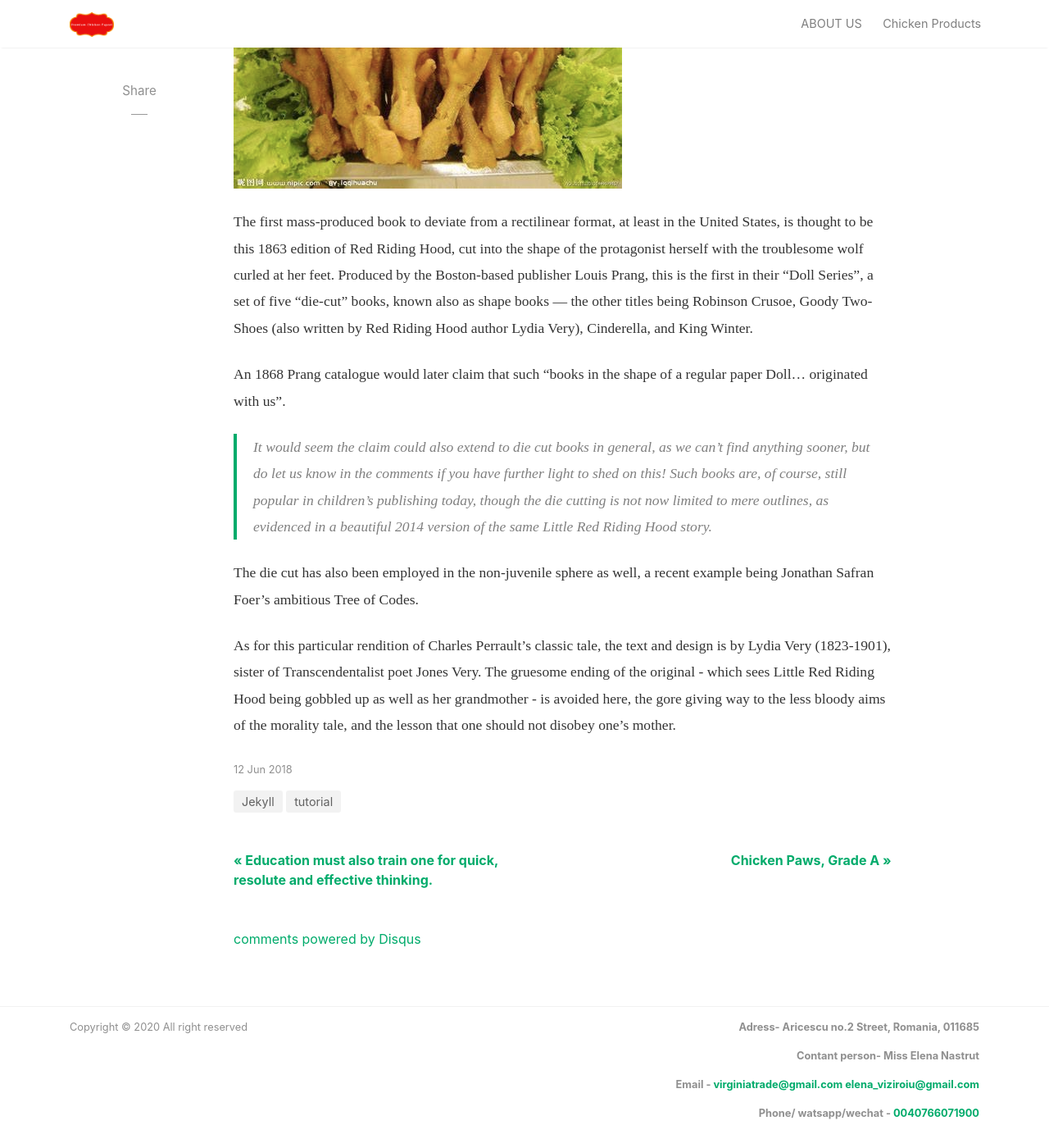
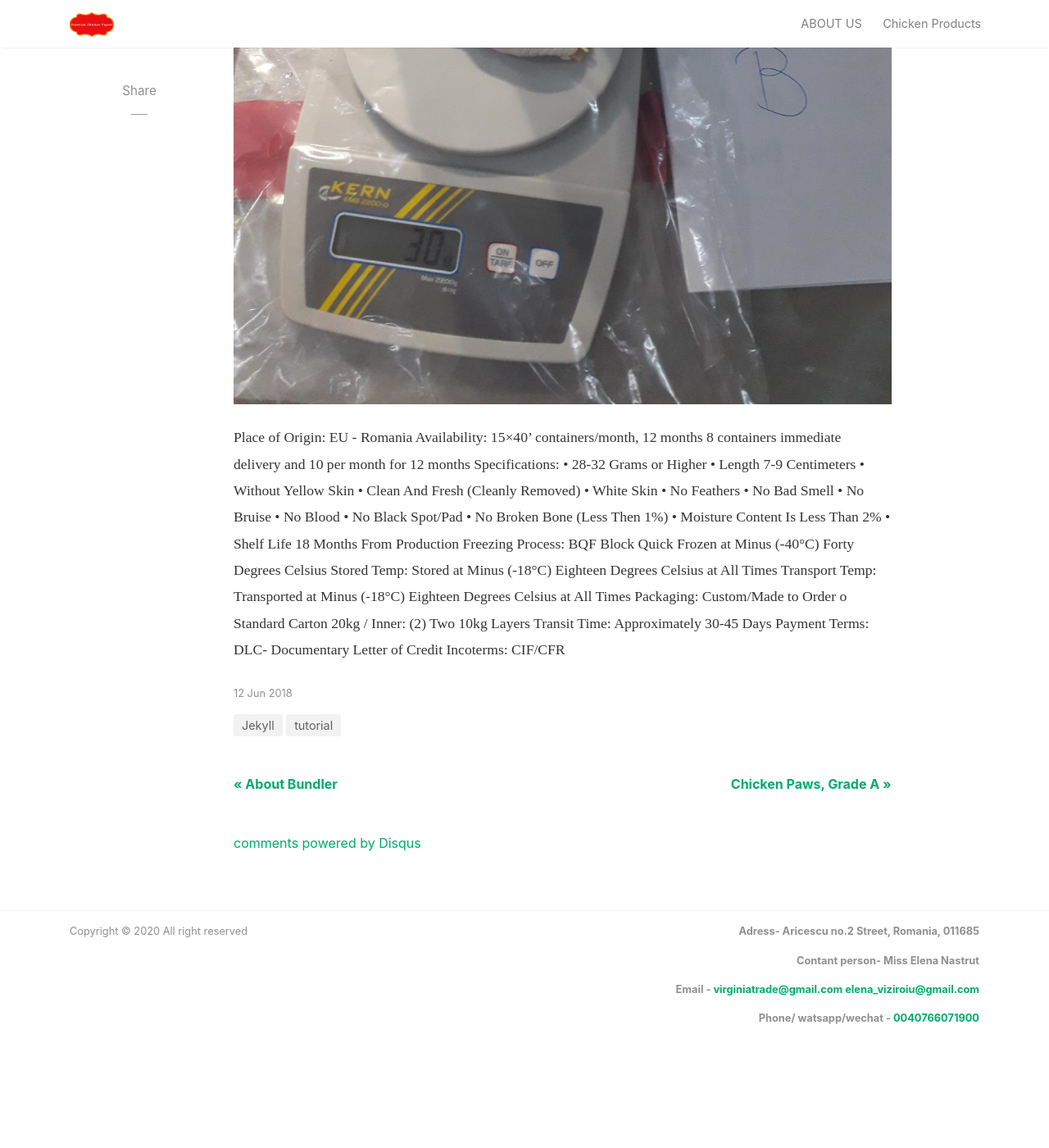
Before and after one commit to gpf192/gpf192.github.io, a Jekyll site: the page built from _posts/2018-06-12-first-mass-produced.md, in a window 1280 px wide and 1400 px high, scrolled down 551 px. Shown: the whole window at 82% size. Built offline with Jekyll 4.4.1, drawn with Linux system fonts in a browser that asks for light colours; nearby versions of some CDN libraries; comment, search, counter and statistics services are not loaded; after the commit the page ends 1892 px from its top, so only the background shows below that; some of the changed text lies outside the part shown.

Commit message:
feat style

```diff
--- a/_posts/2018-06-12-first-mass-produced.md
+++ b/_posts/2018-06-12-first-mass-produced.md
@@ -1,16 +1,31 @@
 ---
 layout: post
-title:  "The first mass-produced book to deviate from a rectilinear format"
+title:  "Chicken Paws, Grade B"
 author: sal
 categories: [ Jekyll, tutorial ]
 image: assets/images/ccc.png
 ---
-The first mass-produced book to deviate from a rectilinear format, at least in the United States, is thought to be this 1863 edition of Red Riding Hood, cut into the shape of the protagonist herself with the troublesome wolf curled at her feet. Produced by the Boston-based publisher Louis Prang, this is the first in their “Doll Series”, a set of five “die-cut” books, known also as shape books — the other titles being Robinson Crusoe, Goody Two-Shoes (also written by Red Riding Hood author Lydia Very), Cinderella, and King Winter.
-
-An 1868 Prang catalogue would later claim that such “books in the shape of a regular paper Doll... originated with us”.
-
-> It would seem the claim could also extend to die cut books in general, as we can’t find anything sooner, but do let us know in the comments if you have further light to shed on this! Such books are, of course, still popular in children’s publishing today, though the die cutting is not now limited to mere outlines, as evidenced in a beautiful 2014 version of the same Little Red Riding Hood story.
-
-The die cut has also been employed in the non-juvenile sphere as well, a recent example being Jonathan Safran Foer’s ambitious Tree of Codes.
-
-As for this particular rendition of Charles Perrault’s classic tale, the text and design is by Lydia Very (1823-1901), sister of Transcendentalist poet Jones Very. The gruesome ending of the original - which sees Little Red Riding Hood being gobbled up as well as her grandmother - is avoided here, the gore giving way to the less bloody aims of the morality tale, and the lesson that one should not disobey one’s mother.
+Place of Origin: EU - Romania
+Availability: 15×40’ containers/month, 12 months
+8 containers immediate delivery and 10 per month for 12 months
+Specifications:
+•	28-32 Grams or Higher
+•	Length 7-9 Centimeters
+•	Without Yellow Skin
+•	Clean And Fresh (Cleanly Removed)
+•	White Skin
+•	No Feathers
+•	No Bad Smell
+•	No Bruise
+•	No  Blood
+•	No Black Spot/Pad
+•	No Broken Bone (Less Then 1%)
+•	Moisture Content Is Less Than 2%
+•	Shelf Life 18 Months From Production
+Freezing Process: BQF Block Quick Frozen at Minus (-40°C) Forty Degrees Celsius
+Stored Temp: Stored at Minus (-18°C) Eighteen Degrees Celsius at All Times
+Transport Temp: Transported at Minus (-18°C) Eighteen Degrees Celsius at All Times
+Packaging: Custom/Made to Order o Standard Carton 20kg / Inner: (2) Two 10kg Layers
+Transit Time: Approximately 30-45 Days
+Payment Terms:  DLC- Documentary Letter of Credit
+Incoterms: CIF/CFR
```
Also changed, not shown: _posts/bak/2018-01-11-customer-service.md (renamed from _posts/2018-01-11-customer-service.md), _posts/bak/2018-01-11-quick-start-guide.md (renamed from _posts/2018-01-11-quick-start-guide.md), _posts/bak/2018-01-12-is-intelligence-enough.md (renamed from _posts/2018-01-12-is-intelligence-enough.md), _posts/bak/2018-01-12-never-stopped-worrying-never-loved-bomb.md (renamed from _posts/2018-01-12-never-stopped-worrying-never-loved-bomb.md), _posts/bak/2018-01-12-options-for-creating-new-site-with-jekyll.md (renamed from _posts/2018-01-12-options-for-creating-new-site-with-jekyll.md), _posts/bak/2018-01-12-press-and-education.md (renamed from _posts/2018-01-12-press-and-education.md), _posts/bak/2018-01-12-red-riding.md (renamed from _posts/2018-01-12-red-riding.md), _posts/bak/2018-01-12-tree-of-codes.md (renamed from _posts/2018-01-12-tree-of-codes.md), _posts/bak/2018-01-12-we-all-wait-for-summer.md (renamed from _posts/2018-01-12-we-all-wait-for-summer.md), _posts/bak/2018-05-12-about-bundler.md (renamed from _posts/2018-05-12-about-bundler.md), _posts/bak/2018-06-12-acumulated-experience.md (renamed from _posts/2018-06-12-acumulated-experience.md), _posts/bak/2018-06-12-education.md (renamed from _posts/2018-06-12-education.md), assets/images/ccc.png.
